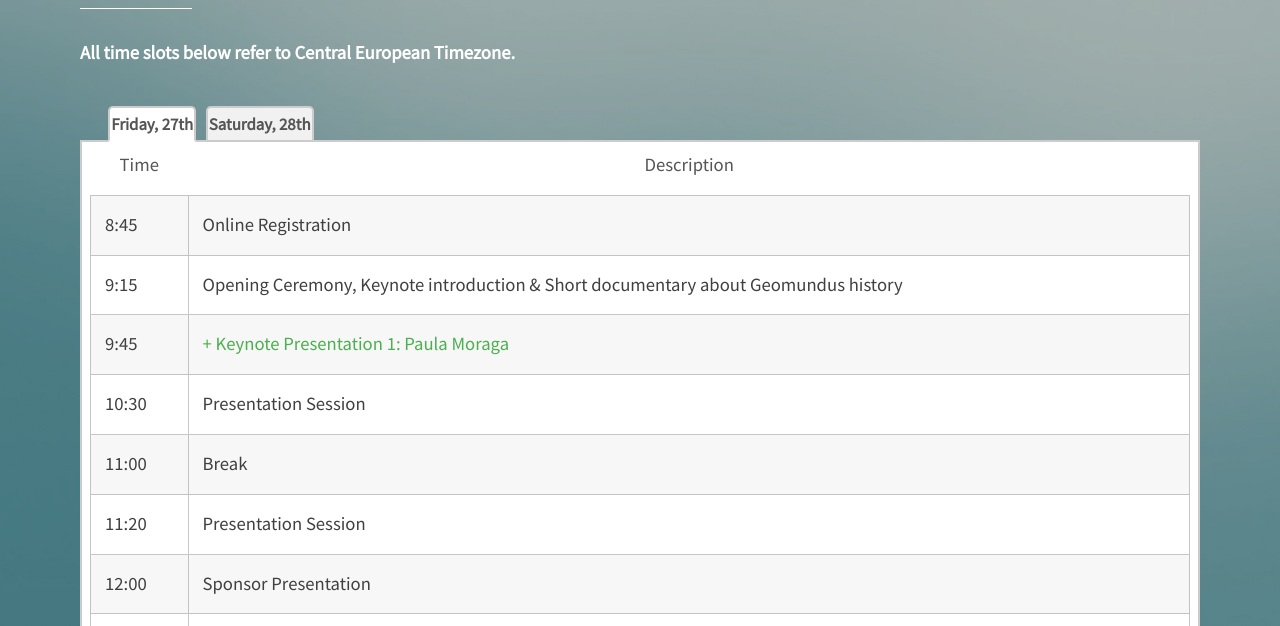
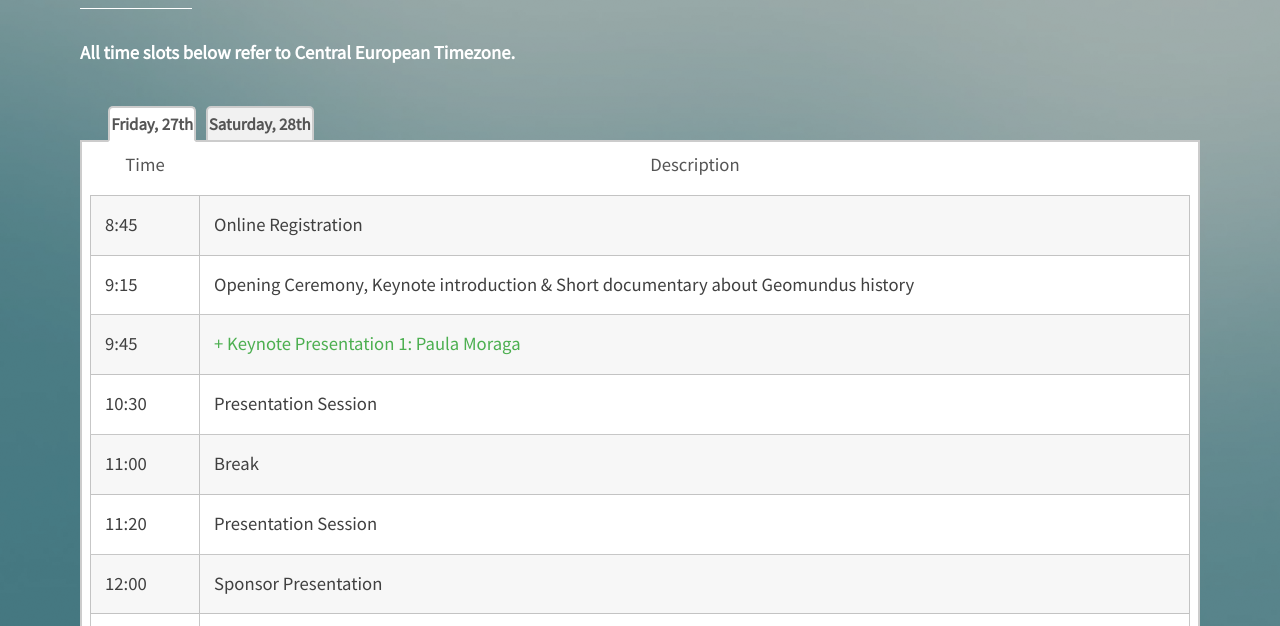
Before and after one commit to erasmus-mundus-geotech-master/Geomundus2020, a plain HTML site: page program.html in a window 1280 px wide. Shown: the part 174-800 px from the top of the page. Drawn offline with nearby package versions, Linux system fonts and the light colour scheme.

Commit message:
Fix UI issues in program schedule page.

```diff
--- a/program.html
+++ b/program.html
@@ -58,11 +58,11 @@
                 <ul class="table_list">
                     <li>
                         <input type="radio" name="css3-tabstrip-0" checked id="css3-tabstrip-0-2" /><label for="css3-tabstrip-0-2">Friday, 27th</label>
-                        <div class="table-wrapper">
+                        <div class="table-wrapper" style="height: fit-content">
                             <table class="alt">
                                 <thead>
                                     <tr>
-                                        <th>Time</th>
+                                        <th style="width: 10%">Time</th>
                                         <th>Description</th>
                                     </tr>
                                 </thead>
@@ -209,7 +209,7 @@
                             <table class="alt">
                                 <thead>
                                     <tr>
-                                        <th>Time</th>
+                                        <th style="width: 10%">Time</th>
                                         <th>Description</th>
                                     </tr>
                                 </thead>
```
